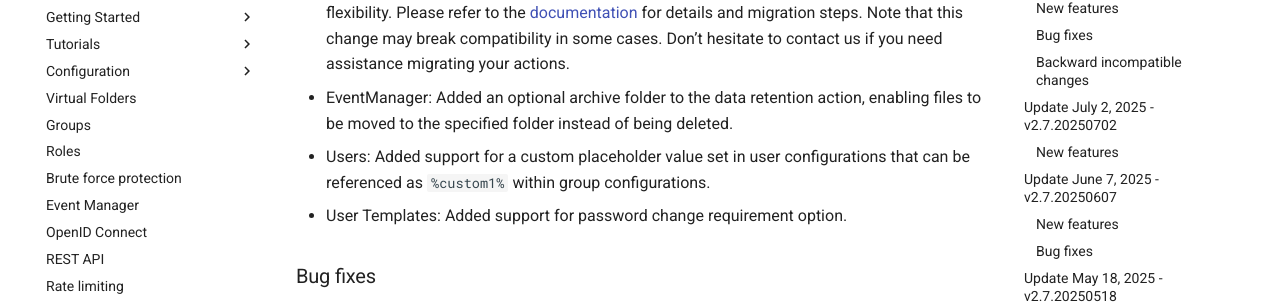
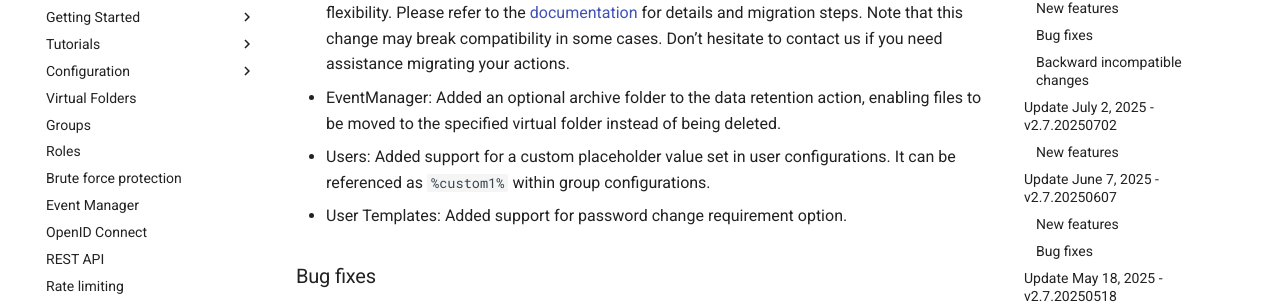
Before and after one commit to sftpgo/docs, an MkDocs documentation site: the page built from docs/changelog.md, in a window 1280 px wide and 900 px high, scrolled down 389 px. Shown: the part 172-477 px from the top of the window. Built offline with MkDocs 1.6.1 and Material for MkDocs 9.7.7, drawn with Linux system fonts in a browser that asks for light colours; the version menu is left out.

```diff
--- a/docs/changelog.md
+++ b/docs/changelog.md
@@ -12,8 +12,8 @@ Upgrading to the Enterprise edition of SFTPGo is supported starting from Open So
 ### New features
 
 - EventManager: Completely rewritten the action placeholder system to significantly improve flexibility. Please refer to the [documentation](eventmanager.md) for details and migration steps. Note that this change may break compatibility in some cases. Don’t hesitate to contact us if you need assistance migrating your actions.
-- EventManager: Added an optional archive folder to the data retention action, enabling files to be moved to the specified folder instead of being deleted.
-- Users: Added support for a custom placeholder value set in user configurations that can be referenced as `%custom1%` within group configurations.
+- EventManager: Added an optional archive folder to the data retention action, enabling files to be moved to the specified virtual folder instead of being deleted.
+- Users: Added support for a custom placeholder value set in user configurations. It can be referenced as `%custom1%` within group configurations.
 - User Templates: Added support for password change requirement option.
 
 ### Bug fixes
```
Also changed, not shown: docs/dare.md (+1 -1 lines), docs/ssh.md (+1 -2 lines).
